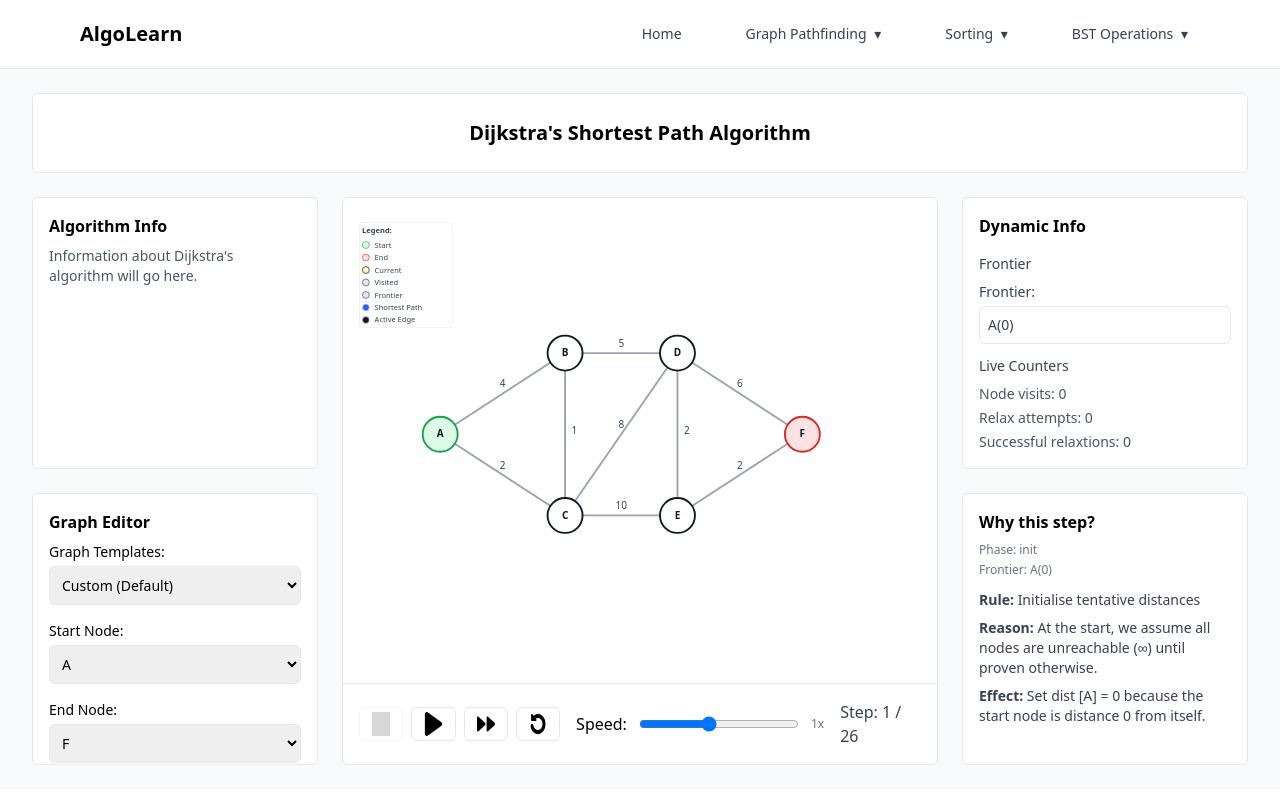
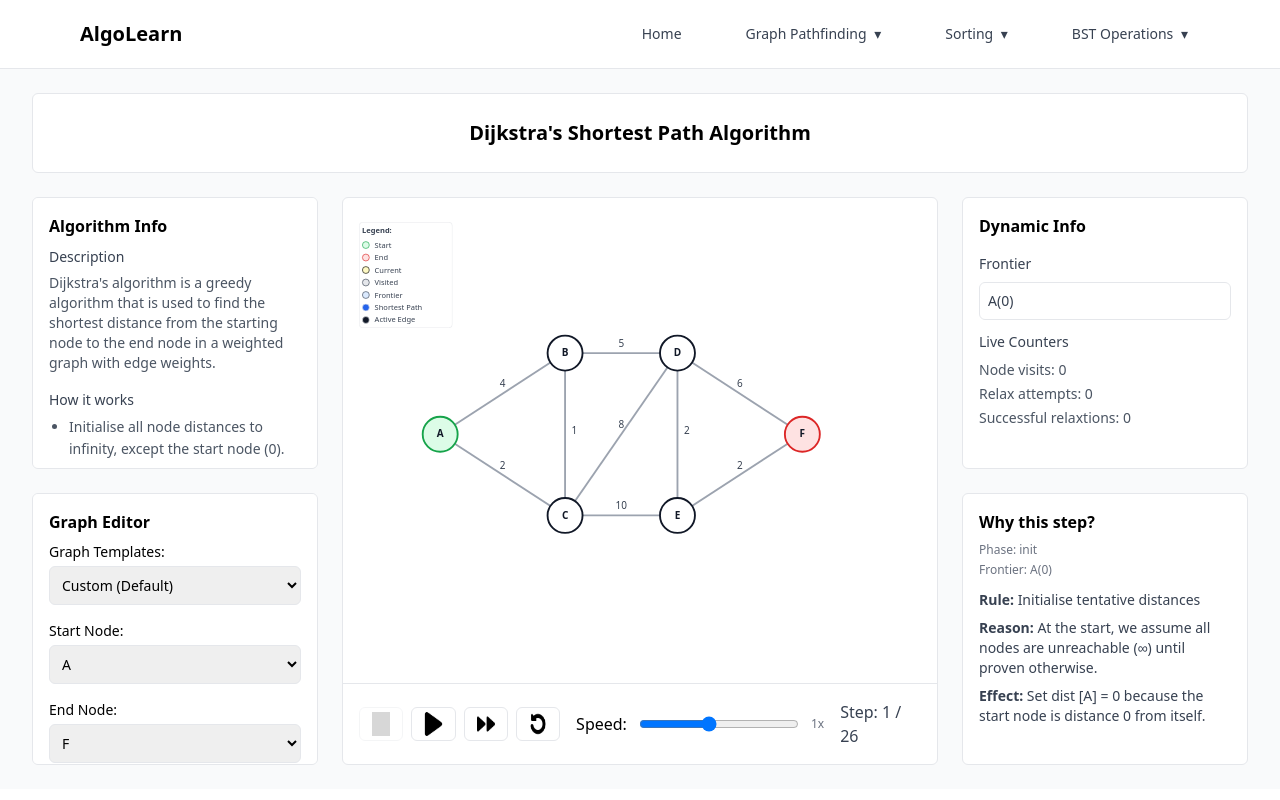
Before and after one commit to lolelolele/algorithm-learning-platform, a React (Vite) app: page /dijkstra in a window 1280 px wide. Built offline with nearby package versions, Linux system fonts and the light colour scheme; grey boxes are pictures that could not be loaded.

Commit message:
feat: add algorithm info section for Dijkstra

```diff
--- a/src/pages/Dijkstra.jsx
+++ b/src/pages/Dijkstra.jsx
@@ -53,10 +53,40 @@ export default function Dijkstra() {
             title="Dijkstra's Shortest Path Algorithm"
 
             algoInfo={
+                <div className="space-y-4 text-sm text-gray-700 leading-relaxed">
+
+                    {/*dijkstra description*/}
                     <div>
+                        <h3 className="font-medium mb-1">Description</h3>
                             <p className="text-sm text-gray-600">
-                        Information about Dijkstra's algorithm will go here.
+                                Dijkstra's algorithm is a greedy algorithm that is used to find the shortest distance from
+                                the starting node to the end node in a weighted graph with edge weights.
                             </p>
+                    </div>
+
+                    <div>
+                        <h3 className="font-medium mb-1">How it works</h3>
+                        <ul className="list-disc ml-5 space-y-1 text-gray-600">
+                            <li>Initialise all node distances to infinity, except the start node (0).</li>
+                            <li>Maintain a priority queue of frontier nodes.</li>
+                            <li>Repeatedly select the node with the smallest tentative distance.</li>
+                            <li>Relax outgoing edges by checking if a shorter path exists.</li>
+                            <li>Mark nodes as visited once their shortest distance is known.</li>
+                            <li>Continue until all reachable nodes are processed or the target is reached.</li>
+                        </ul>
+                    </div>
+
+                    <div>
+                        <h3 className="font-medium mb-1">Complexity</h3>
+                        <ul className="list-disc ml-5 space-y-1 text-gray-600">
+                            <li>
+                                <span classname="font-medium">Time:</span> O((V + E) log V)
+                            </li>
+                            <li>
+                                <span>Space:</span> O(V + E)
+                            </li>
+                        </ul>
+                    </div>
                 </div>
             }
 
@@ -172,9 +202,6 @@ export default function Dijkstra() {
                     <div>
                         <h3 className="font-medium mb-2">Frontier</h3>
 
-                        <div>
-                            <h3 className="font-medium mb-1">Frontier:</h3>
-
                         <div className="rounded-md border bg-white p-2 text-gray-700">
                             {currentStep?.pq?.length
                                 ? currentStep.pq
@@ -185,7 +212,7 @@ export default function Dijkstra() {
                                     .join(", ")
                                 : "Empty"}
                         </div>
-                        </div>
+
                     </div>
 
                     <div>
```
Lines whose indentation alone changed are shown as unchanged.
